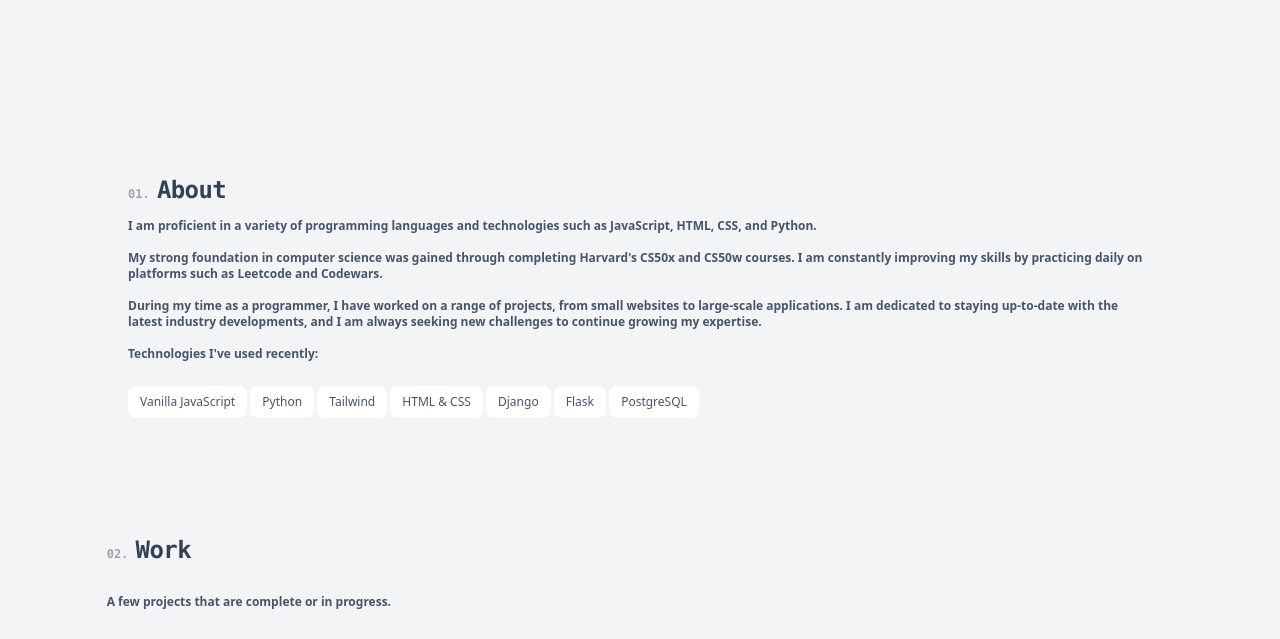
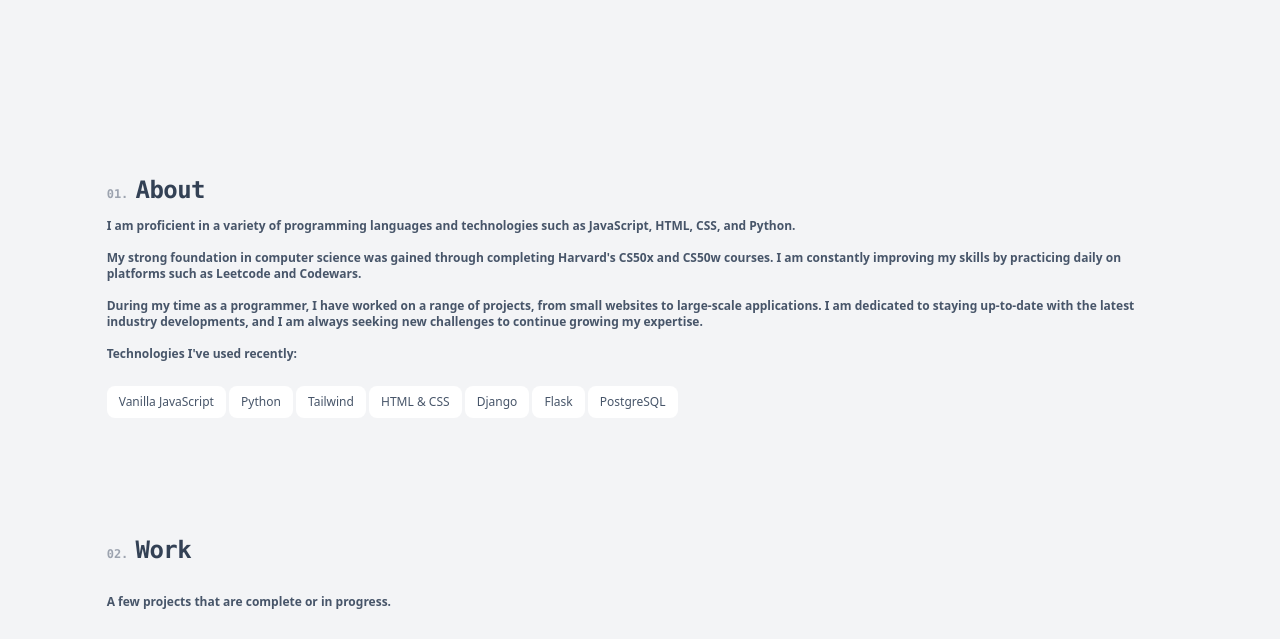
Before and after one commit to OGlearns/portfolio, a website: page index.html in a window 1280 px wide. Shown: the part 406-1045 px from the top of the page. Drawn offline with Linux system fonts and the light colour scheme.

Commit message:
adjust about section width

```diff
--- a/index.html
+++ b/index.html
@@ -98,7 +98,7 @@
   </section>
 
   <!-- About section -->
-  <section id="about" class="mt-48 relative z-30 w-5/6 max-w-screen-lg mx-auto">
+  <section id="about" class="mt-48 relative z-30 w-5/6 max-w-screen-xl mx-auto">
     <p class="text-xs font-mono font-semibold">
       <span class="text-gray-400 align-bottom">01.</span>
       <span class="text-slate-700 text-2xl align-bottom relative top-1 tracking-tight">About
```
